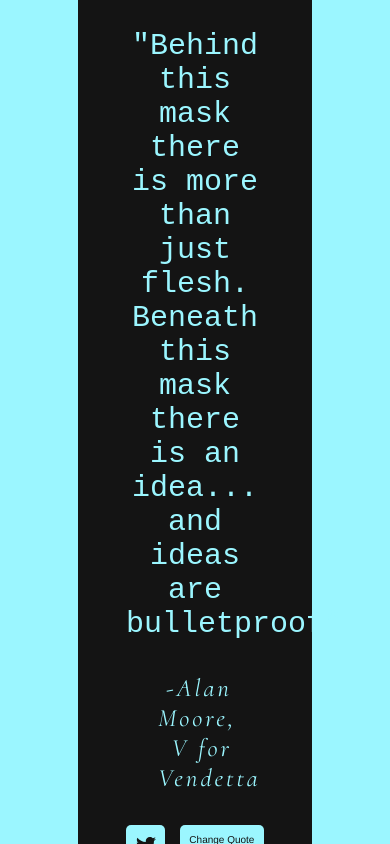
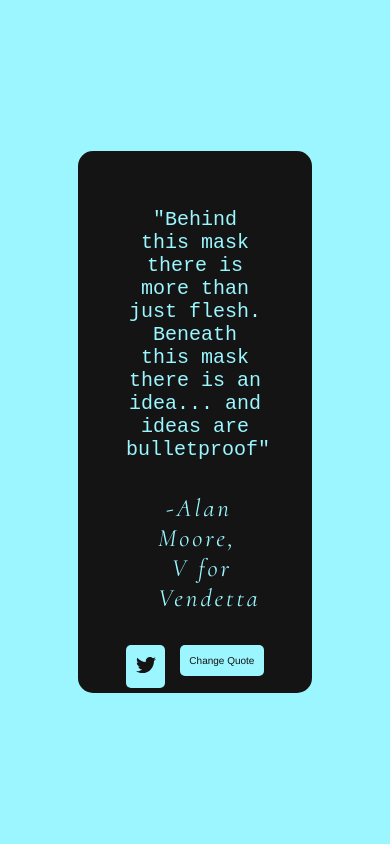
Before and after one commit to DamperDoor56/quote-generator-react, a React (Create React App) app: page / in a window 390 px wide. Built offline with nearby package versions, Linux system fonts and the light colour scheme; no server answers.

Commit message:
change-pls

```diff
--- a/src/style/App.scss
+++ b/src/style/App.scss
@@ -88,7 +88,7 @@
 }
 
  @media screen and (max-width: 500px) {
-    .text p{
+    body .app .app-header .text{
         font-size: 20px !important;
     }
     .author p{
```
